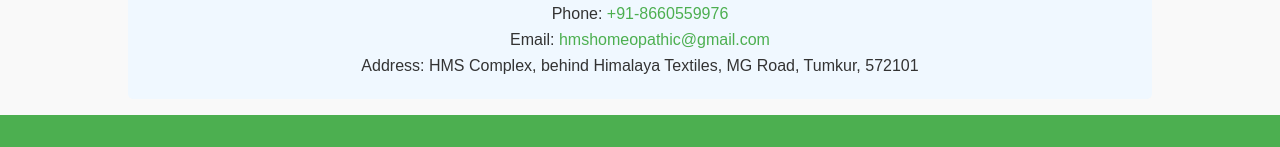
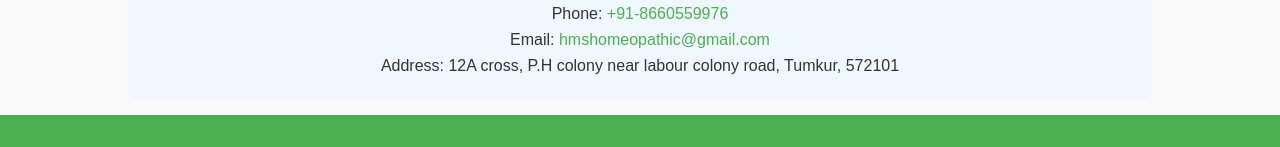
Before and after one commit to Ghousessit/hms-homeopathic-clinic, a website: page index.html in a window 1280 px wide. Shown: the part 2588-2735 px from the top of the page. Drawn offline with Linux system fonts and the light colour scheme.

Commit message:
Update6 index.html

```diff
--- a/index.html
+++ b/index.html
@@ -191,7 +191,7 @@
             <p>If you have any questions, feel free to reach out to us:</p>
             <p>Phone: <a href="tel:+918660559976">+91-8660559976</a></p>
             <p>Email: <a href="mailto:hmshomeopathic@gmail.com">hmshomeopathic@gmail.com</a></p>
-            <p>Address: HMS Complex, behind Himalaya Textiles, MG Road, Tumkur, 572101</p>
+            <p>Address: 12A cross, P.H colony near labour colony road, Tumkur, 572101</p>
         </section>
     </div>
 
```
